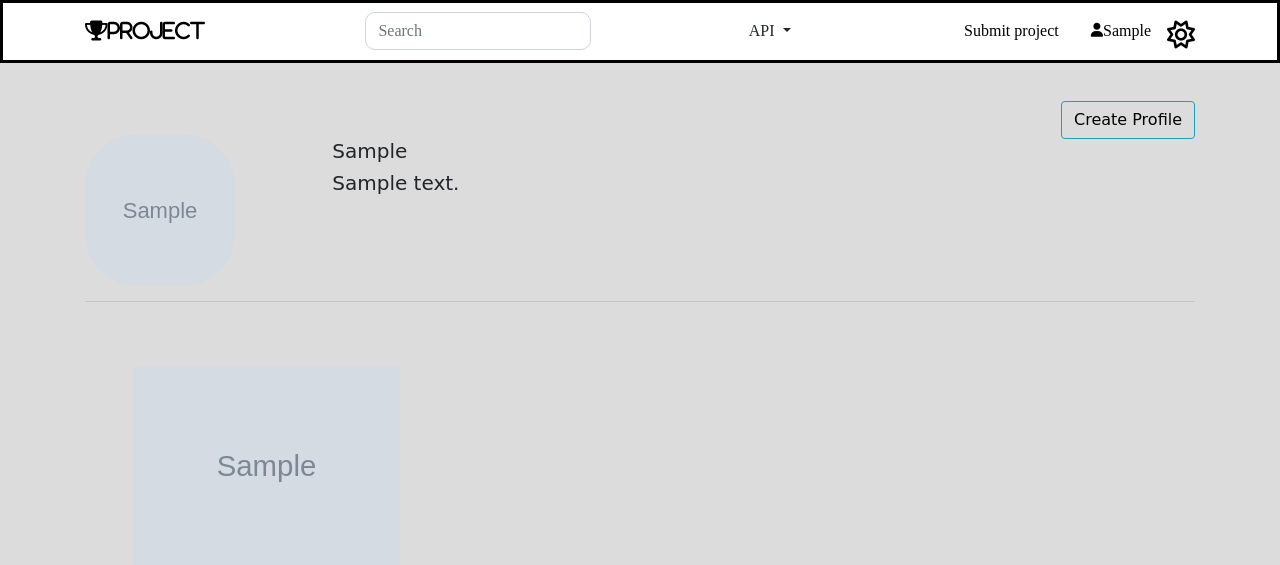
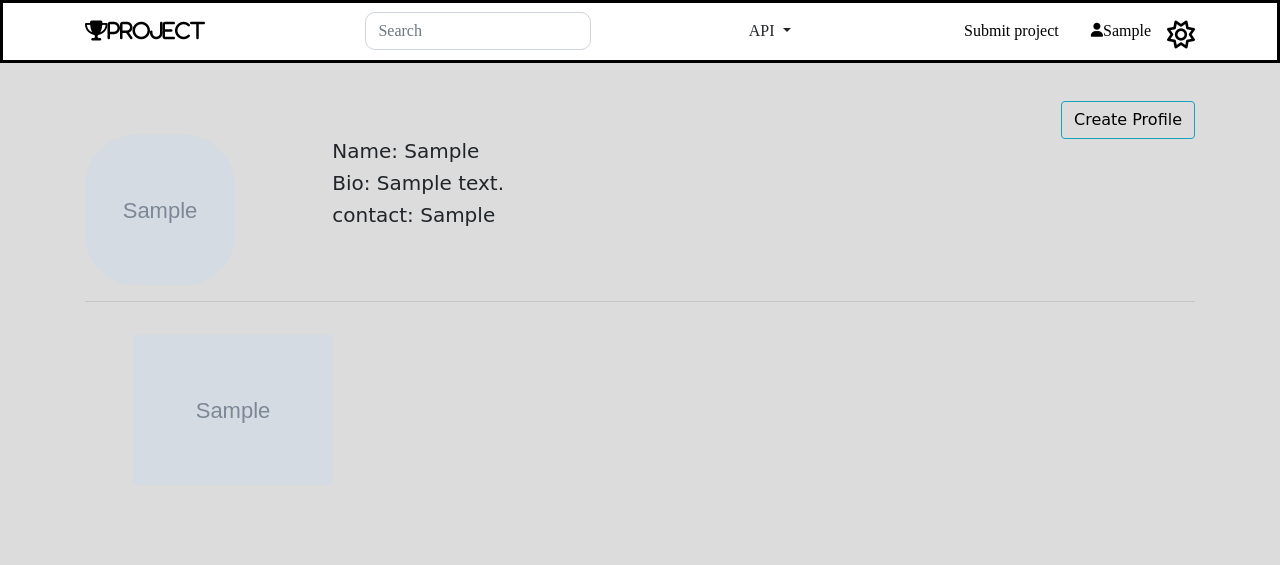
Before and after one commit to UMUTONIRitha/Awwards, a Django app: page /myprofile in a window 1280 px wide. Shown: the top 565 px of the page. Run offline with Django 3.2, Linux system fonts and the light colour scheme; a user stored in the database is signed in; tables that the repository leaves empty hold one stand-in row (values such as "Sample post"); grey boxes marked "Sample" are stand-in pictures; some libraries are stand-ins or nearby versions; some web fonts are replaced.

Commit message:
save changes

```diff
--- a/awward/templates/profiles.html
+++ b/awward/templates/profiles.html
@@ -1,4 +1,3 @@
-
 {%extends 'base.html'%}
 {% block content %}
 {{block.super}}
@@ -12,13 +11,15 @@
     <div class="row">
         <div class="col-md-1">
             <div class="profile" style="margin-top: -7%">
-                    <img src="{{my_profile.profile_picture.url}}" class="img-responsive pic" style="vertical-align: middle;height:150px;width: 150px;border-radius:50px">
+                <img src="{{my_profile.profile_picture.url}}" class="img-responsive pic"
+                    style="vertical-align: middle;height:150px;width: 150px;border-radius:50px">
             </div>
         </div>
         <div class="col-md-11">
-        <div class="imagecaption" style="margin-left: 15%">
-                <h5 style="text-transform: capitalize;">{{my_profile.user}}</h5>
-                <h5>{{my_profile.bio}}</h5>
+            <div class="imagecaption" style="margin-left: 15%">
+                <h5 style="text-transform: capitalize;">Name: {{my_profile.user}}</h5>
+                <h5>Bio: {{my_profile.bio}}</h5>
+                <h5>contact: {{my_profile.contact}}</h5>
             </div>
         </div>
     </div>
@@ -26,11 +27,12 @@
 </div>
 <div class="container">
     <div class="row" style="margin-top: 3%; margin-left: 3%;margin-right:3%">
-    {% for user in my_projects %}
-        <div class="col-md-4" style="margin-right:3%;margin-top: 3%;">
-        <img src="{{user.project_image.url}}" height="200" height="200" class="img-responsive" alt="Image">
+        {% for user in my_projects %}
+        <div class="col-md-4">
+            <img src="{{user.project_image.url}}" height="150px" height="150px" class="img-responsive" alt="Image">
         </div>
-    {% endfor %}
+        {% endfor %}
+        <div>
+
 </div>
-</div>
-{% endblock %}
+    {% endblock %}
```
